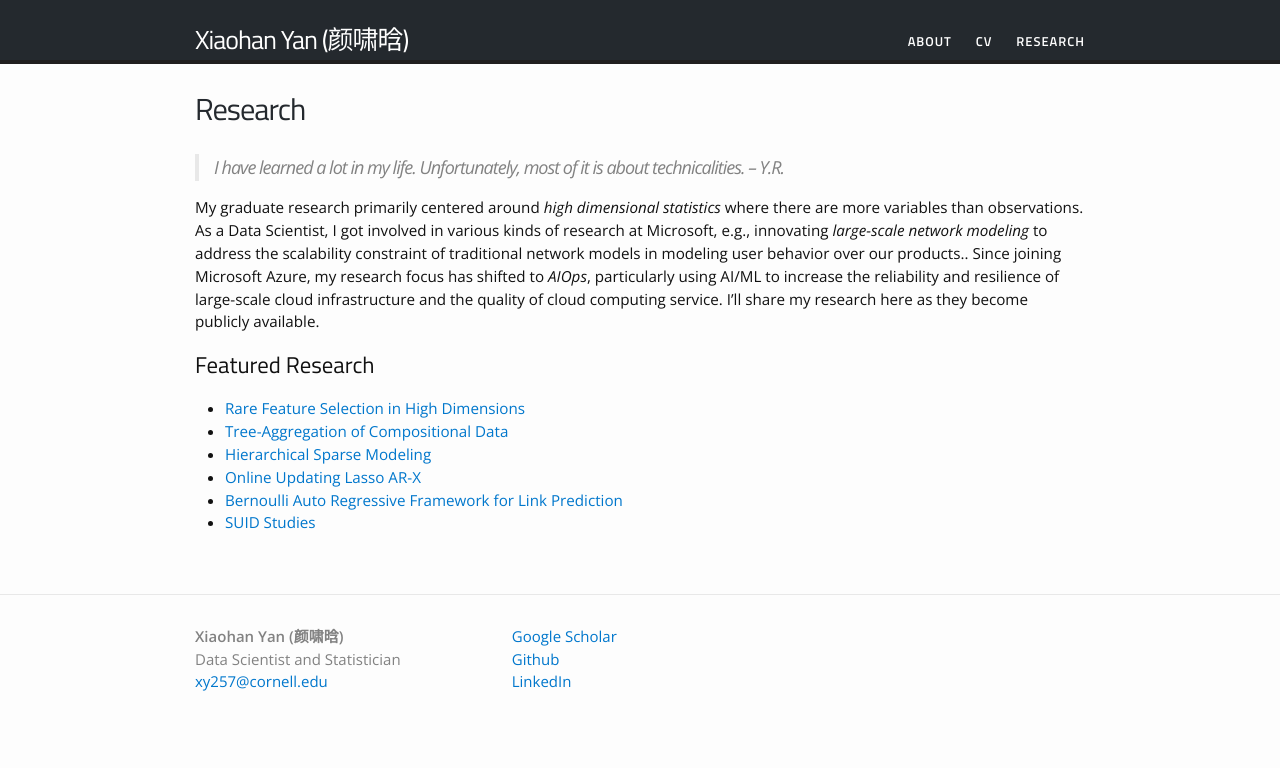
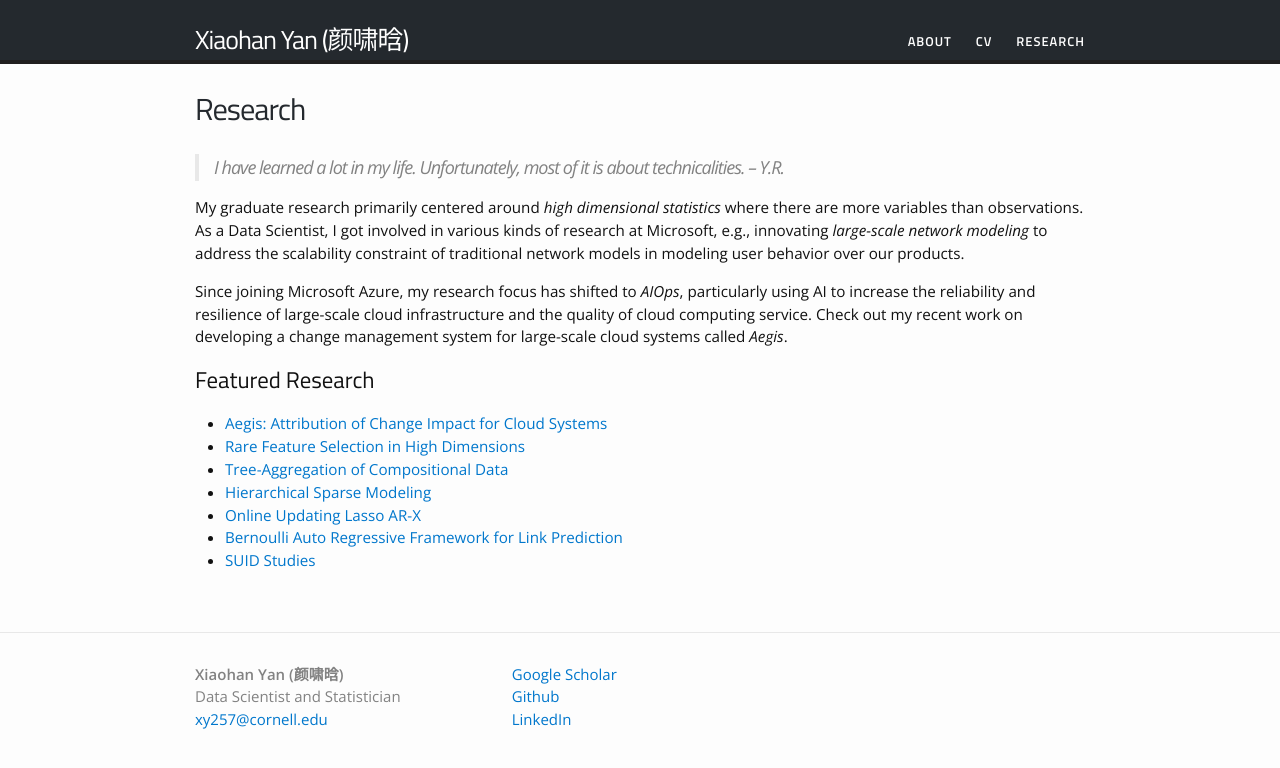
Before and after one commit to yanxht/yanxht.github.io, a Jekyll site: the page built from research.md, in a window 1280 px wide. Shown: the top 768 px of the page. Built offline with Jekyll 4.4.1, drawn with Linux system fonts in a browser that asks for light colours.

Commit message:
Add Aegis

```diff
--- a/index.html
+++ b/index.html
@@ -5,7 +5,7 @@ layout: default
 <div class="home">
 
 <h1>Welcome</h1>
-<p>This is my personal website where you can find information on my current professional and research development. I am working as a Senior Data Scientist building analytics tools for large-scale cloud infrastructure at <i>Azure</i>. I earned my PhD in Statistics from Cornell University in 2018. My graduate research centered on using convex optimization to solve structured feature selection problems in high dimensions. <!-- My highlighted research at Microsoft includes developing <a href="https://yanxht.github.io/research/bar/">a million-scale network model for edge inference</a>.</p> --> </p>
+<p>This is my personal website where you can find information on my current professional and research development. I am working as a Senior Data Scientist building analytics tools for large-scale cloud infrastructure at <i>Azure</i>. I earned my PhD in Statistics from Cornell University in 2018. My graduate research centered on using convex optimization to solve structured feature selection problems in high dimensions. My highlighted research at Microsoft includes developing <a href="https://yanxht.github.io/research/aegis/"><em>Aegis</em></a>, an end-to-end analytical service for attributing control plane change impact across computing layers and service components in large-scale cloud systems.</p>
 
 <h2> Education </h2>
 <ul>
--- a/research.md
+++ b/research.md
@@ -9,9 +9,12 @@ permalink: /research/
 > I have learned a lot in my life. Unfortunately, most of it is about technicalities.
 > -- <cite>Y.R.</cite>
 
-My graduate research primarily centered around *high dimensional statistics* where there are more variables than observations. As a Data Scientist, I got involved in various kinds of research at Microsoft, e.g., innovating *large-scale network modeling* to address the scalability constraint of traditional network models in modeling user behavior over our products.. Since joining Microsoft Azure, my research focus has shifted to *AIOps*, particularly using AI/ML to increase the reliability and resilience of large-scale cloud infrastructure and the quality of cloud computing service. I'll share my research here as they become publicly available.
+My graduate research primarily centered around *high dimensional statistics* where there are more variables than observations. As a Data Scientist, I got involved in various kinds of research at Microsoft, e.g., innovating *large-scale network modeling* to address the scalability constraint of traditional network models in modeling user behavior over our products.
+
+Since joining Microsoft Azure, my research focus has shifted to *AIOps*, particularly using AI to increase the reliability and resilience of large-scale cloud infrastructure and the quality of cloud computing service. Check out my recent work on developing a change management system for large-scale cloud systems called *Aegis*.
 
 ## Featured Research
+- [Aegis: Attribution of Change Impact for Cloud Systems](https://yanxht.github.io/research/aegis/)
 - [Rare Feature Selection in High Dimensions](https://yanxht.github.io/research/rare/)
 - [Tree-Aggregation of Compositional Data](https://yanxht.github.io/research/trac/)
 - [Hierarchical Sparse Modeling](https://yanxht.github.io/research/hsm/)
```
Also changed, not shown: other parts of index.html (+1 -1 lines), research/aegis.md (added, +17 -0 lines), 1 other file.
